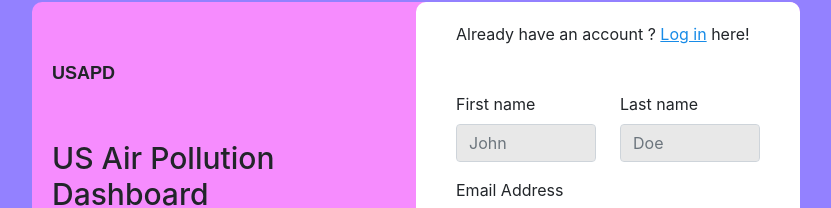
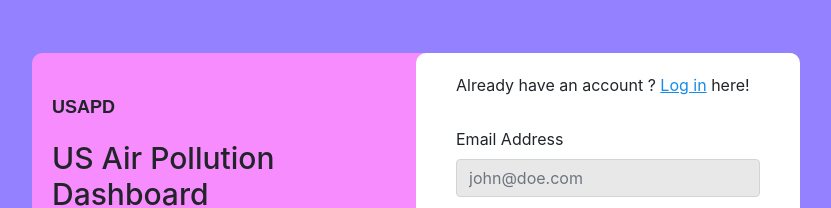
Before and after one commit to karanasthana/usapd-fr, a React (Create React App) app: page /signup in a window 1280 px wide. Shown: the part 150-358 px from the top of the page, without its empty margins (224-1055 px from the left). Built offline with nearby package versions, Linux system fonts and the light colour scheme.

Commit message:
removed first name and last name

```diff
--- a/src/Graphs/GraphPage.js
+++ b/src/Graphs/GraphPage.js
@@ -1,5 +1,3 @@
-// import SidebarView from '../Sidebar/SidebarView';
-
 import _ from "lodash";
 import { getGraphTitleFromId } from "../Utils/utils";
 import LineChartGraph from "./LineChartGraph";
--- a/src/Signup/SignupPage.js
+++ b/src/Signup/SignupPage.js
@@ -5,21 +5,17 @@ import { Button, Form, FormControl } from 'react-bootstrap';
 import { InputGroup } from 'react-bootstrap';
 import { Link } from 'react-router-dom';
 import { API_VERSION, BASE_URL, SIGNUP, PROTOCOL } from '../Utils/constants';
-import { EMAIL_MISSING_ERROR, FIRST_NAME_MISSING_ERROR, LAST_NAME_MISSING_ERROR, PWD_MISSING_ERROR, STATE_MISSING_ERROR } from '../Utils/string_constants';
+import { EMAIL_MISSING_ERROR, PWD_MISSING_ERROR, STATE_MISSING_ERROR } from '../Utils/string_constants';
 import './signup.css';
 import StateSelect from '../Components/stateSelect';
 
 export default function SignupPage(props) {
 
-    const [firstName, setFirstName] = useState('');
-    const [lastName, setLastName] = useState('');
     const [email, setEmail] = useState('');
     const [password, setPassword] = useState('');
     const [userState, setUserState] = useState('');
 
     const captureDetailsAndSignup = () => {
-        console.log('First Name --> ' + firstName);
-        console.log('Last Name --> ' + lastName);
         console.log('Email --> ' + email);
         console.log('Pwd --> ' + password);
         console.log('User State --> ' + userState);
@@ -31,7 +27,6 @@ export default function SignupPage(props) {
         const signupUrl = `${PROTOCOL}${BASE_URL}${API_VERSION}${SIGNUP}`;
 
         axios.post(signupUrl, {
-            // name: `${firstName} ${lastName}`,
             email_ID: `${email}`,
             password,
             state_code: `${userState}`
@@ -50,16 +45,6 @@ export default function SignupPage(props) {
     }
 
     const validate = () => {
-        // if (!firstName) {
-        //     alert(FIRST_NAME_MISSING_ERROR);
-        //     return false;
-        // }
-
-        // if (!lastName) {
-        //     alert(LAST_NAME_MISSING_ERROR);
-        //     return false;
-        // }
-
         if (!email) {
             alert(EMAIL_MISSING_ERROR);
             return false;
@@ -97,30 +82,6 @@ export default function SignupPage(props) {
                         <div className='signup-form-container-2'>
                             <span>Already have an account ? <Link to="/" className='signup-link'>Log in</Link> here!</span>
                             <div className='signup-input-container'>
-                                <div className='row' style={{ paddingTop: '16px' }}>
-                                    <div className='col'>
-                                        <Form.Label htmlFor="first-name">First name</Form.Label>
-                                        <InputGroup className="mb-3">
-                                            <FormControl
-                                                placeholder="John"
-                                                onChange={e => {setFirstName(e.target.value);}}
-                                                id="first-name"
-                                                style={{ backgroundColor: '#E8E8E8' }}
-                                            />
-                                        </InputGroup>
-                                    </div>
-                                    <div className='col'>
-                                        <Form.Label htmlFor="last-name">Last name</Form.Label>
-                                        <InputGroup className="mb-3">
-                                            <FormControl
-                                                placeholder="Doe"
-                                                onChange={e => {setLastName(e.target.value);}}
-                                                id="last-name"
-                                                style={{ backgroundColor: '#E8E8E8' }}
-                                            />
-                                        </InputGroup>
-                                    </div>
-                                </div>
                                 <Form.Label htmlFor="email">Email Address</Form.Label>
                                 <InputGroup className="mb-3">
                                     <FormControl
@@ -141,14 +102,6 @@ export default function SignupPage(props) {
                                 </InputGroup>
 
                                 <Form.Label htmlFor="user-state">State</Form.Label>
-                                {/* <InputGroup className="mb-3">
-                                    <FormControl
-                                        placeholder="Select State"
-                                        onChange={e => {setUserState(e.target.value);}}
-                                        id="userState"
-                                        style={{ backgroundColor: '#E8E8E8' }}
-                                    />
-                                </InputGroup> */}
                                 <StateSelect handleChange={handleChange} id="user-state" />
 
                                 <div className="row">
```
